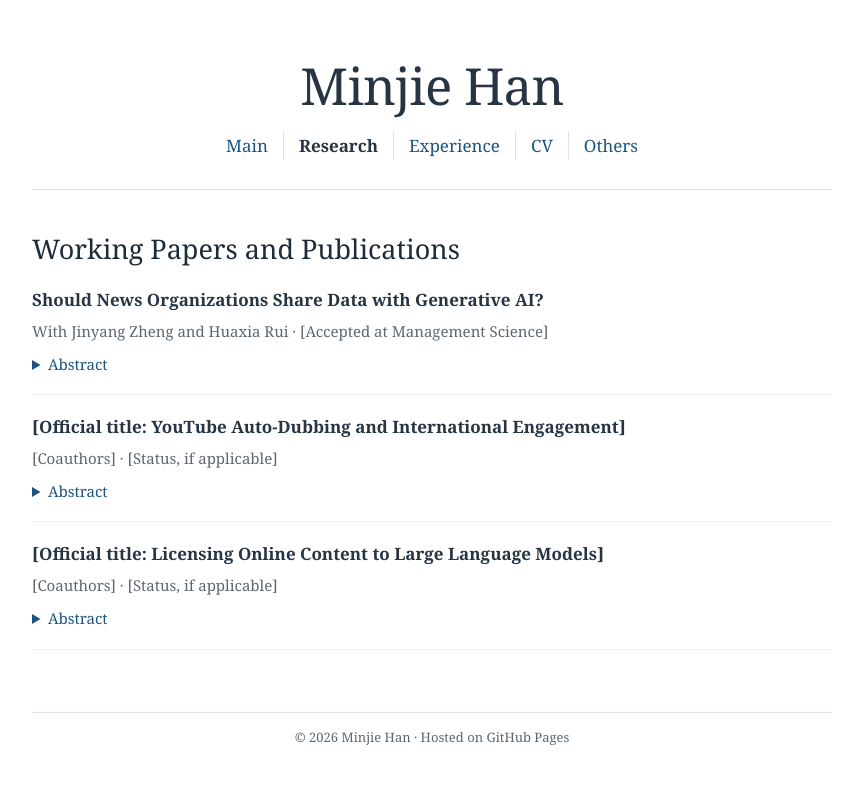
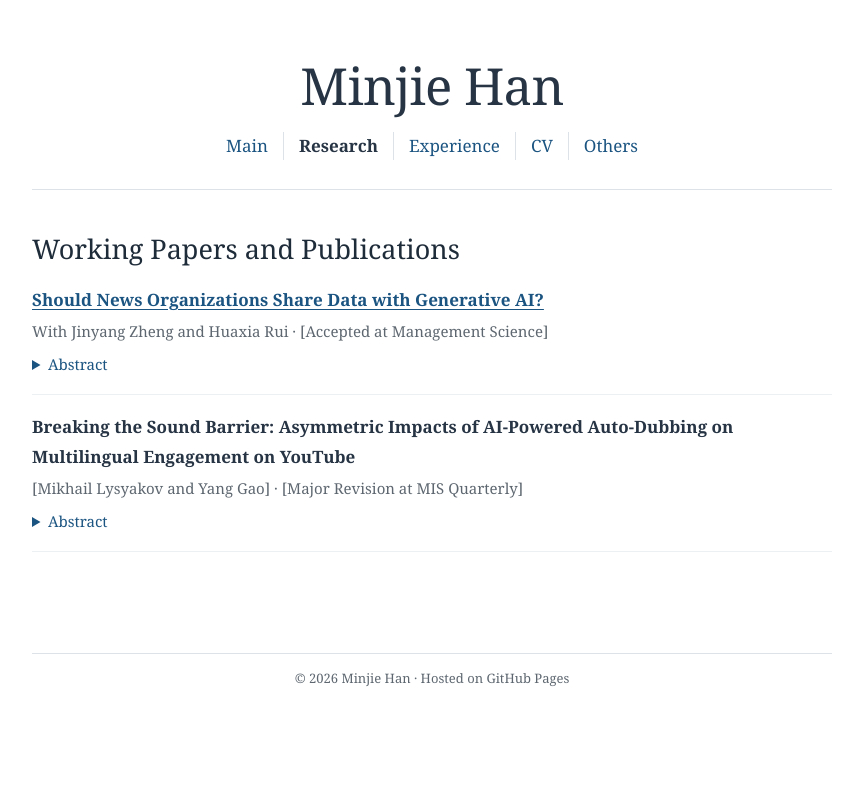
Before and after one commit to minjiehan14/minjiehan14.github.io, a Jekyll site: the page research.html, which Jekyll copies as it is, in a window 1280 px wide. Shown: the top 785 px of the page, without its empty margins (208-1071 px from the left). Built offline with Jekyll 4.4.1, drawn with Linux system fonts in a browser that asks for light colours.

Commit message:
Update research.html

```diff
--- a/research.html
+++ b/research.html
@@ -24,7 +24,11 @@
       <h2>Working Papers and Publications</h2>
 
       <article class="paper">
-        <div class="paper-title">Should News Organizations Share Data with Generative AI?</div>
+        <div class="paper-title">
+          <a href="https://papers.ssrn.com/sol3/papers.cfm?abstract_id=5313353" target="_blank">
+            Should News Organizations Share Data with Generative AI?
+          </a>
+        </div>
         <div class="paper-meta">With Jinyang Zheng and Huaxia Rui · [Accepted at Management Science]</div>
         <details><summary>Abstract</summary>
           <p>The longer-run evolution of digital content markets under generative AI depends in part on how incumbent content providers respond strategically.
@@ -41,20 +45,24 @@
       </article>
 
       <article class="paper">
-        <div class="paper-title">[Official title: YouTube Auto-Dubbing and International Engagement]</div>
-        <div class="paper-meta">[Coauthors] · [Status, if applicable]</div>
+        <div class="paper-title">Breaking the Sound Barrier: Asymmetric Impacts of AI-Powered Auto-Dubbing on Multilingual Engagement on YouTube</div>
+        <div class="paper-meta">[Mikhail Lysyakov and Yang Gao] · [Major Revision at MIS Quarterly]</div>
         <details><summary>Abstract</summary>
-          <p>[Add your abstract here, explaining the research question, data, and key findings.]</p>
+          <p>The global video content market faces significant language barriers that hinder broader audience engagement. YouTube, with over 2.49 billion monthly active users,
+            is globally consumed but contains a large share of English-language content, even though only about 18% of the global population speaks English. This mismatch
+            creates language frictions in both directions: non-English speakers face barriers to engaging with English videos, and English speakers might find non-English
+            content less accessible. To break such language barriers, YouTube launched an AI-powered auto-dubbing feature in December 2024 to automatically translate and
+            synthesize speech across languages. Leveraging this rollout as a quasi-natural experiment, we examine the impact of auto-dubbing on user engagement using data from
+            5,000 channels between October 15, 2024, and March 17, 2025. Using staggered difference-in-differences with propensity score matching, we find that auto-dubbing
+            increases engagement, particularly comments from viewers in dubbed languages, by 9.42%. However, the effect is asymmetric: English-language channels benefit
+            significantly more than non-English channels. Mechanism analysis reveals that content complexity amplifies the effect, consistent with reduced cognitive load, while
+            creators’ emotional expressiveness weakens it, reflecting current AI limitations in preserving vocal nuance. The increase in engagement is driven by new commenters
+            rather than existing multilingual users. These findings contribute to media richness and cultural proximity theories, highlighting that the effectiveness of
+            auto-dubbing depends on language dominance, content features, and emotional delivery. Practically, they suggest the need for culturally sensitive and emotion-aware
+            AI localization strategies.</p>
         </details>
       </article>
 
-      <article class="paper">
-        <div class="paper-title">[Official title: Licensing Online Content to Large Language Models]</div>
-        <div class="paper-meta">[Coauthors] · [Status, if applicable]</div>
-        <details><summary>Abstract</summary>
-          <p>[Add your abstract here, explaining the research question, data, and key findings.]</p>
-        </details>
-      </article>
 
       <!-- Optional published-paper example: duplicate the following block after editing.
       <h2>Publications</h2>
```
